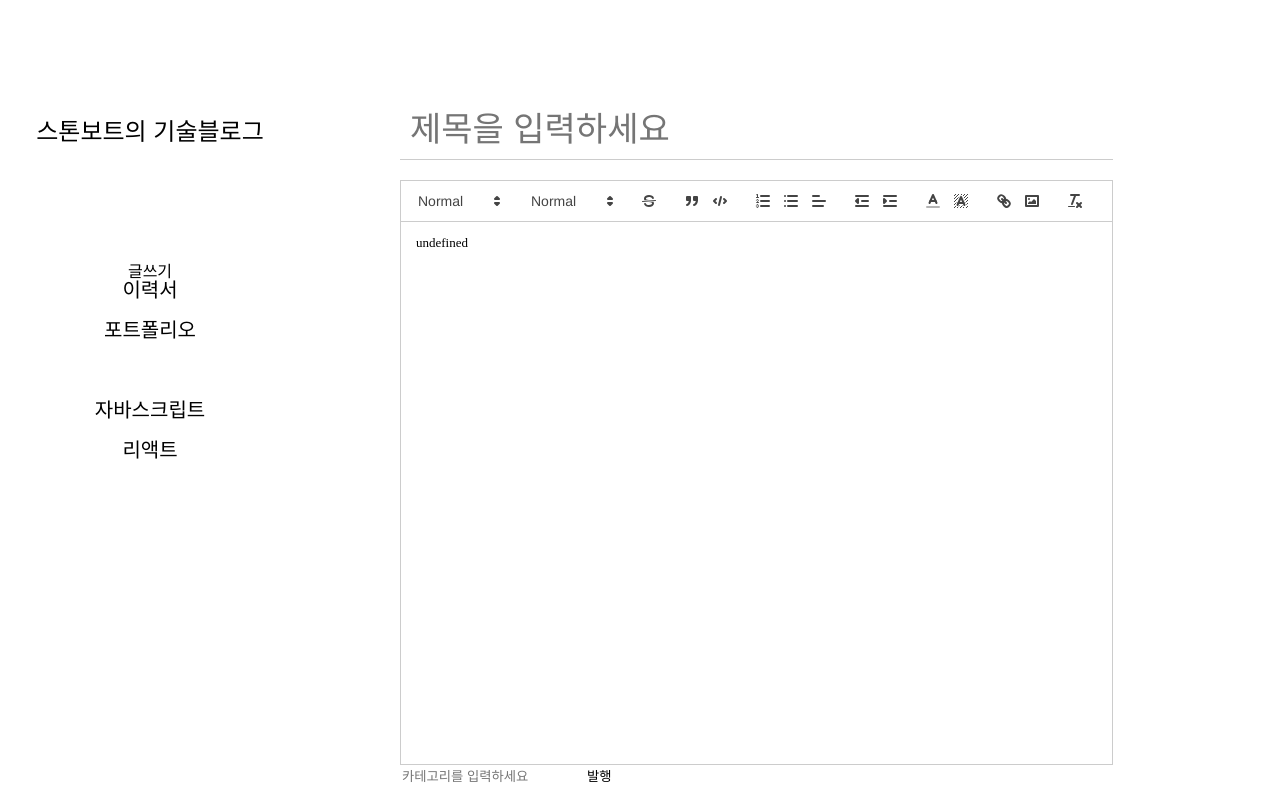
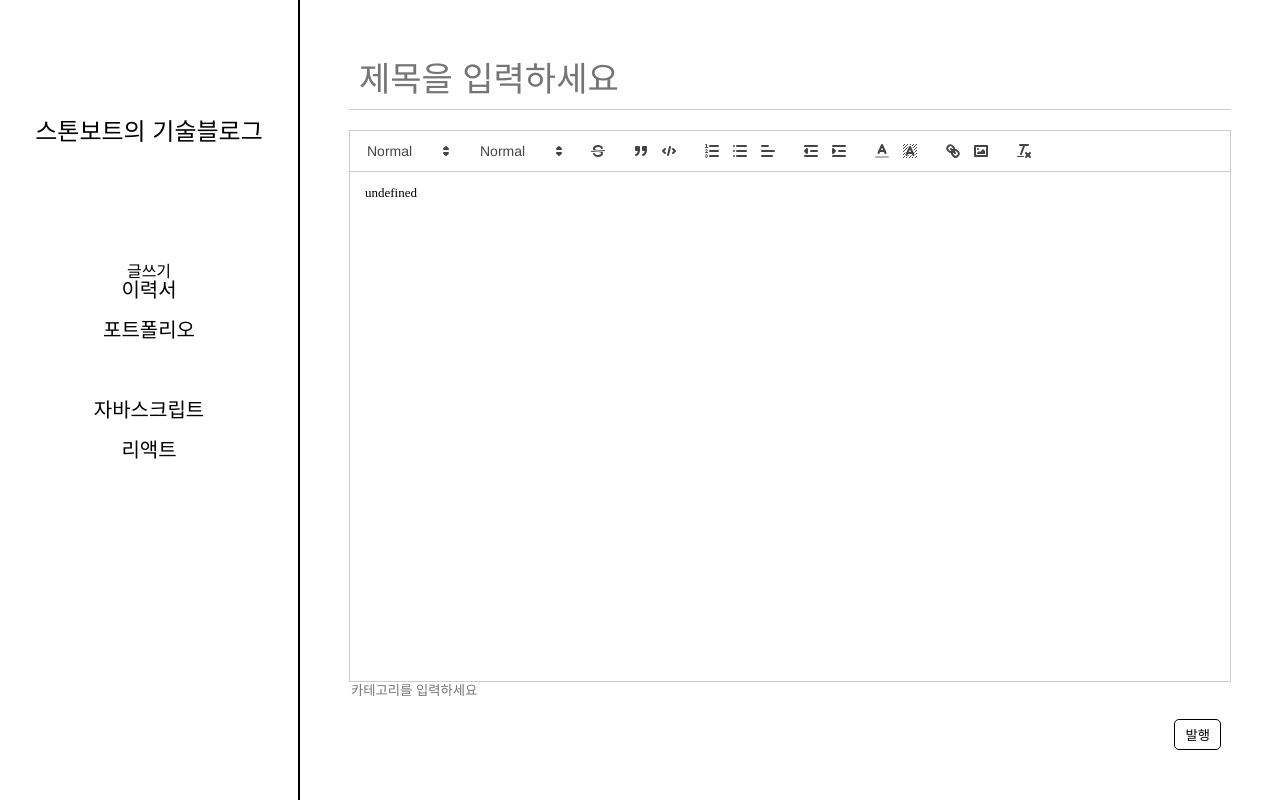
Before and after one commit to tood21/JTB_-, a React (Create React App) app in the folder frontend/: page /post/edit/1 in a window 1280 px wide. Built offline with nearby package versions, Linux system fonts and the light colour scheme; no server answers; a web font is replaced by a local one.

Commit message:
PostEdit 페이지 컴퍼넌트 수정

```diff
--- a/frontend/src/App.js
+++ b/frontend/src/App.js
@@ -30,5 +30,6 @@ export default App;
 const Wrapper = styled.div`
   position: relative;
   display: flex;
+  justify-content: center;
   padding-left: 300px;
 `;
--- a/frontend/src/components/Sidebar.js
+++ b/frontend/src/components/Sidebar.js
@@ -60,6 +60,7 @@ const Side = styled.div`
   display: flex;
   flex-direction: column;
   align-items: center;
+  border-right: 2px solid black;
   &::-webkit-scrollbar {
     width: 8px;
     height: 8px;
--- a/frontend/src/components/postlist/PostItem.js
+++ b/frontend/src/components/postlist/PostItem.js
@@ -16,6 +16,10 @@ const PostItem = ({ data }) => {
       <Title>
         {data.title.length < 70 ? data.title : data.title.slice(0, 70) + "..."}
       </Title>
+      <PostInfo>
+        <Category>{data.category}</Category>
+        <p>{dateChanger(data.publishedDate)}</p>
+      </PostInfo>
       <PostText
         dangerouslySetInnerHTML={{
           __html:
@@ -24,10 +28,6 @@ const PostItem = ({ data }) => {
               : data.content.slice(0, 150) + "...",
         }}
       ></PostText>
-      <PostInfo>
-        <Category>{data.category}</Category>
-        <p>{dateChanger(data.publishedDate)}</p>
-      </PostInfo>
     </Container>
   );
 };
@@ -37,14 +37,15 @@ export default PostItem;
 const Container = styled.li`
   border: 2px solid blue;
   width: 80%;
-  min-height: 150px;
+  height: 200px;
   margin-bottom: 50px;
   padding: 20px;
 `;
 const Title = styled.strong`
-  font-size: 20px;
+  font-size: 24px;
   margin-bottom: 20px;
   display: block;
+  font-weight: bold;
   color: ${palette.black};
 `;
 
@@ -56,6 +57,7 @@ const PostText = styled.p`
 
 const PostInfo = styled.div`
   display: flex;
+  margin-bottom: 10px;
 `;
 
 const Category = styled.div`
--- a/frontend/src/components/writer/Editor.js
+++ b/frontend/src/components/writer/Editor.js
@@ -1,17 +1,11 @@
-import React, { useEffect, useRef, useState } from "react";
+import React, { useEffect, useRef } from "react";
 import Quill from "quill";
 import "quill/dist/quill.snow.css";
 import styled from "styled-components";
-import axios from "axios";
-import { useNavigate } from "react-router-dom";
 
-export const Editor = () => {
-  const navigate = useNavigate();
+export const Editor = (props) => {
   const quillElement = useRef(null);
   const quillInstance = useRef(null);
-  const [title, setTitle] = useState("");
-  const [category, setCategory] = useState("");
-  const [content, setContent] = useState("");
 
   useEffect(() => {
     quillInstance.current = new Quill(quillElement.current, {
@@ -61,67 +55,21 @@ export const Editor = () => {
     const quill = quillInstance.current;
     console.log(
       quill.on("text-change", (delta, oldDelta, source) => {
-        setContent(quill.root.innerHTML);
+        props.setContent(quill.root.innerHTML);
       })
     );
   }, []);
 
-  const onChangeTitle = (e) => {
-    setTitle(e.target.value);
-  };
+  useEffect(() => {
+    if (props.postData) {
+      quillInstance.current.root.innerHTML = props.postData.content;
+    }
+  }, [props.postData]);
 
-  const onChangeCategory = (e) => {
-    setCategory(e.target.value);
-  };
-
-  const onClickHandler = async () => {
-    if (title === "" || content === "" || category === "") {
-      return alert("모든 항목을 채워주세요!");
-    }
-
-    let body = {
-      title: title,
-      content: content,
-      category: category,
-    };
-
-    try {
-      const response = await axios.post("/api/posts/write", body);
-      console.log("res", response.data);
-      if (response.data.success) {
-        alert("글 작성이 성공하였습니다.");
-        navigate("/");
-      } else {
-        alert("글 작성이 실패하였습니다.");
-      }
-    } catch (e) {
-      console.log(e);
-    }
-  };
-
-  return (
-    <Wrapper>
-      <TitleInput onChange={onChangeTitle} placeholder='제목을 입력하세요' />
-      <EditorWrapper ref={quillElement} />
-      <input onChange={onChangeCategory} placeholder='카테고리를 입력하세요' />
-      <button onClick={onClickHandler}>발행</button>
-    </Wrapper>
-  );
+  return <EditorWrapper ref={quillElement} />;
 };
-
-const Wrapper = styled.div`
-  padding: 100px;
-`;
-
-const TitleInput = styled.input`
-  width: 100%;
-  border-bottom: #ccc 1px solid;
-  font-size: 34px;
-  margin-bottom: 20px;
-  padding: 10px;
-`;
 
 const EditorWrapper = styled.div`
   font-family: "NotoSansKr";
-  min-height: 400px;
+  min-height: 300px;
 `;
--- a/frontend/src/pages/PostDetailPage.js
+++ b/frontend/src/pages/PostDetailPage.js
@@ -47,6 +47,7 @@ const PostDetailPage = () => {
 
             <p dangerouslySetInnerHTML={{ __html: postData.content }}></p>
           </Post>
+          <hr />
           <ButtonDiv>
             <button
               onClick={() => {
@@ -66,10 +67,8 @@ const PostDetailPage = () => {
 export default PostDetailPage;
 
 const Wrapper = styled.div`
-  border: 2px solid red;
-  width: 100%;
+  width: 90%;
   margin-top: 100px;
-  padding: 30px 20px;
 `;
 
 const Post = styled.div`
--- a/frontend/src/pages/PostEditPage.js
+++ b/frontend/src/pages/PostEditPage.js
@@ -1,16 +1,13 @@
-import React, { useState, useEffect, useRef } from "react";
-import Quill from "quill";
+import React, { useState, useEffect } from "react";
 import styled from "styled-components";
-import palette from "../lib/styles/palette";
 import axios from "axios";
 import { useParams, useNavigate } from "react-router-dom";
+import { Editor } from "../components/writer/Editor";
 
 const PostEditPage = () => {
   const navigate = useNavigate();
   const params = useParams();
   const [postData, setPostData] = useState({});
-  const quillElement = useRef(null);
-  const quillInstance = useRef(null);
   const [title, setTitle] = useState("");
   const [category, setCategory] = useState("");
   const [content, setContent] = useState("");
@@ -31,62 +28,6 @@ const PostEditPage = () => {
     };
     post();
   }, []);
-
-  useEffect(() => {
-    quillInstance.current = new Quill(quillElement.current, {
-      theme: "snow",
-      placeholder: "내용을 작성하세요...",
-      modules: {
-        toolbar: [
-          [{ size: ["small", false, "large", "huge"] }], // custom dropdown
-          [{ header: [1, 2, 3, 4, 5, 6, false] }],
-          [("bold", "italic", "underline", "strike")], // toggled buttons
-          ["blockquote", "code-block"],
-
-          [{ list: "ordered" }, { list: "bullet" }, { align: [] }],
-          [{ indent: "-1" }, { indent: "+1" }], // outdent/indent
-
-          [{ color: [] }, { background: [] }], // dropdown with defaults from theme
-          ["link", "image"],
-          ["clean"], // remove formatting button
-        ],
-      },
-      // handlers: {
-      //   image: imageHandler,
-      // },
-      formats: [
-        "header",
-        "font",
-        "size",
-        "bold",
-        "italic",
-        "underline",
-        "strike",
-        "align",
-        "blockquote",
-        "list",
-        "bullet",
-        "indent",
-        "background",
-        "color",
-        "link",
-        "image",
-        "video",
-        "width",
-      ],
-    });
-
-    //현재 입력 되어 있는 데이터(글, 그림 등등을 html형식으로 보여줌)
-    const quill = quillInstance.current;
-
-    quill.on("text-change", (delta, oldDelta, source) => {
-      setContent(quill.root.innerHTML);
-    });
-  }, []);
-
-  useEffect(() => {
-    quillInstance.current.root.innerHTML = postData.content;
-  }, [postData]);
 
   useEffect(() => {
     setTitle(postData.title);
@@ -127,20 +68,23 @@ const PostEditPage = () => {
       console.log(e);
     }
   };
+
   return (
     <Wrapper>
       <TitleInput
         onChange={onChangeTitle}
+        value={title}
         placeholder='제목을 입력하세요'
-        value={title}
       />
-      <EditorWrapper ref={quillElement} />
+      <Editor postData={postData} setContent={setContent} />
       <input
         onChange={onChangeCategory}
+        value={category}
         placeholder='카테고리를 입력하세요'
-        value={category}
       />
-      <button onClick={onClickHandler}>발행</button>
+      <ButtonDiv>
+        <button onClick={onClickHandler}>발행</button>
+      </ButtonDiv>
     </Wrapper>
   );
 };
@@ -148,7 +92,8 @@ const PostEditPage = () => {
 export default PostEditPage;
 
 const Wrapper = styled.div`
-  padding: 100px;
+  width: 90%;
+  margin-top: 50px;
 `;
 
 const TitleInput = styled.input`
@@ -159,7 +104,21 @@ const TitleInput = styled.input`
   padding: 10px;
 `;
 
-const EditorWrapper = styled.div`
-  font-family: "NotoSansKr";
-  min-height: 400px;
+const ButtonDiv = styled.div`
+  width: 100%;
+  display: flex;
+  justify-content: flex-end;
+  margin: 20px 0;
+  button {
+    border: 1px solid black;
+    margin-right: 10px;
+    background-color: white;
+    cursor: pointer;
+    border-radius: 5px;
+    padding: 5px 10px;
+    &:hover {
+      background-color: black;
+      color: white;
+    }
+  }
 `;
--- a/frontend/src/pages/WriterPage.js
+++ b/frontend/src/pages/WriterPage.js
@@ -1,11 +1,53 @@
-import React from "react";
+import React, { useState } from "react";
 import { Editor } from "../components/writer/Editor";
 import styled from "styled-components";
+import axios from "axios";
+import { useNavigate } from "react-router-dom";
 
 const WriterPage = () => {
+  const navigate = useNavigate();
+  const [title, setTitle] = useState("");
+  const [category, setCategory] = useState("");
+  const [content, setContent] = useState("");
+
+  const onChangeTitle = (e) => {
+    setTitle(e.target.value);
+  };
+
+  const onChangeCategory = (e) => {
+    setCategory(e.target.value);
+  };
+
+  const onClickHandler = async () => {
+    if (title === "" || content === "" || category === "") {
+      return alert("모든 항목을 채워주세요!");
+    }
+
+    let body = {
+      title: title,
+      content: content,
+      category: category,
+    };
+
+    try {
+      const response = await axios.post("/api/posts/write", body);
+      console.log("res", response.data);
+      if (response.data.success) {
+        alert("글 작성이 성공하였습니다.");
+        navigate("/");
+      } else {
+        alert("글 작성이 실패하였습니다.");
+      }
+    } catch (e) {
+      console.log(e);
+    }
+  };
   return (
     <Wrapper>
-      <Editor />
+      <TitleInput onChange={onChangeTitle} placeholder='제목을 입력하세요' />
+      <Editor setContent={setContent} />
+      <input onChange={onChangeCategory} placeholder='카테고리를 입력하세요' />
+      <button onClick={onClickHandler}>발행</button>
     </Wrapper>
   );
 };
@@ -13,5 +55,14 @@ const WriterPage = () => {
 export default WriterPage;
 
 const Wrapper = styled.div`
+  width: 90%;
+  margin-top: 50px;
+`;
+
+const TitleInput = styled.input`
   width: 100%;
+  border-bottom: #ccc 1px solid;
+  font-size: 34px;
+  margin-bottom: 20px;
+  padding: 10px;
 `;
```
